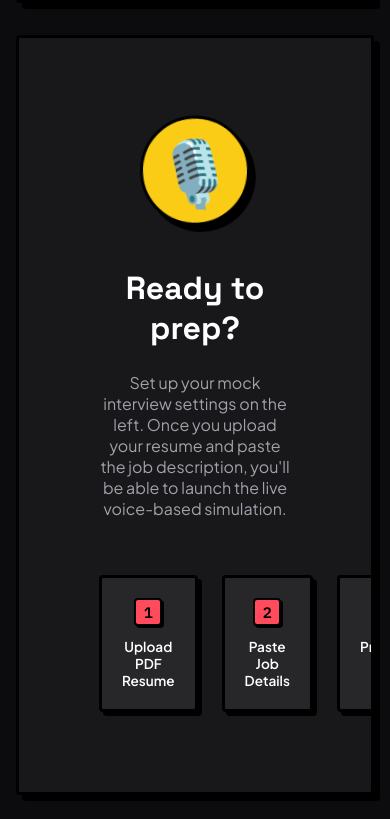
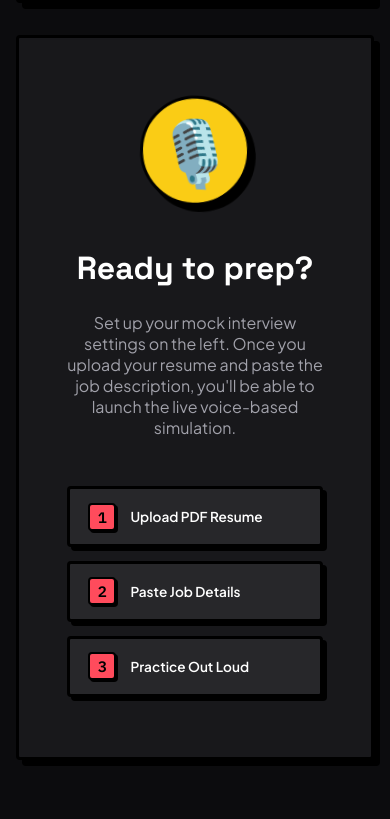
Before and after one commit to OOlajide/interview-prep, a website built with Vite: page index.html in a window 390 px wide. Shown: the part 1089-1908 px from the top of the page. After the commit the page ends 1873 px from the top, so only its background shows below. Built offline with nearby package versions, Linux system fonts and the light colour scheme.

Commit message:
fix layout on mobile

```diff
--- a/index.html
+++ b/index.html
@@ -531,8 +531,8 @@
 
     .idle-steps {
       display: grid;
-      grid-template-columns: repeat(3, 1fr);
-      gap: 1.5rem;
+      grid-template-columns: repeat(auto-fit, minmax(160px, 1fr));
+      gap: 1.25rem;
       width: 100%;
       max-width: 720px;
       margin-top: 2rem;
@@ -1083,6 +1083,24 @@
         margin-top: -2.5rem;
         font-size: 1.25rem;
       }
+      .state-idle {
+        padding: 1.75rem 1rem;
+      }
+      .idle-steps {
+        grid-template-columns: 1fr;
+        gap: 0.85rem;
+        margin-top: 1.5rem;
+      }
+      .idle-step {
+        flex-direction: row;
+        align-items: center;
+        text-align: left;
+        padding: 0.85rem 1.15rem;
+        gap: 14px;
+      }
+      .step-num {
+        flex-shrink: 0;
+      }
     }
   </style>
 </head>
```
